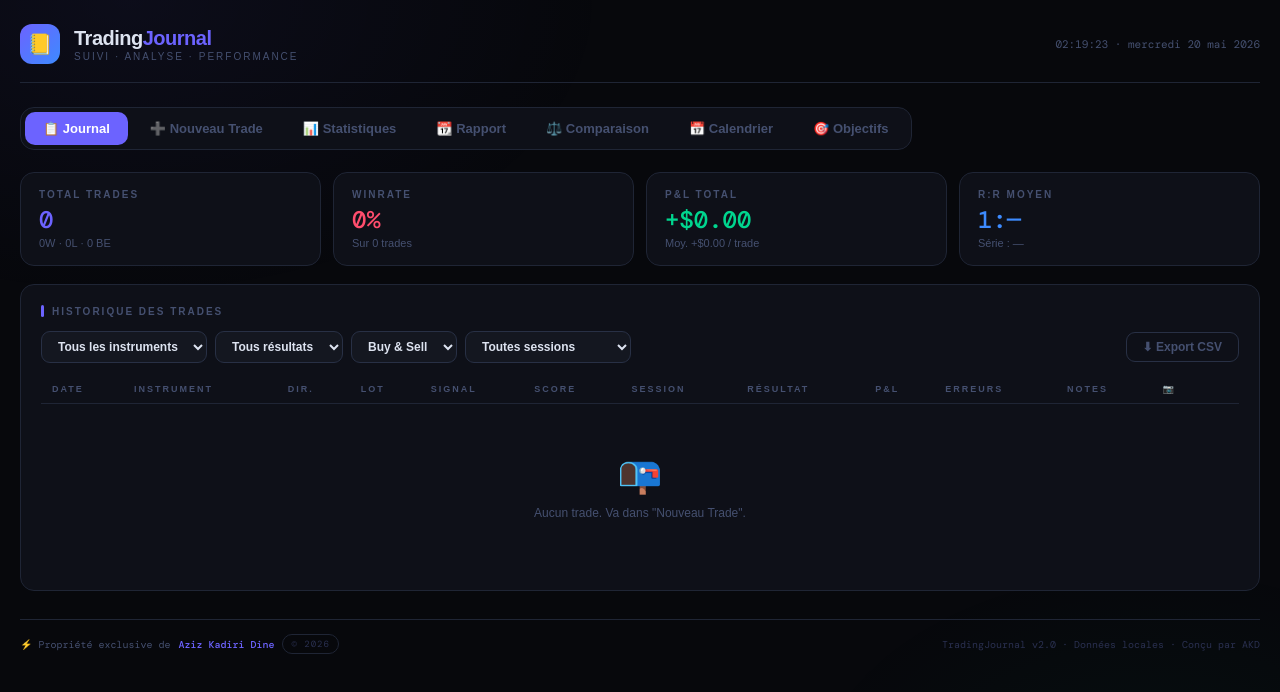
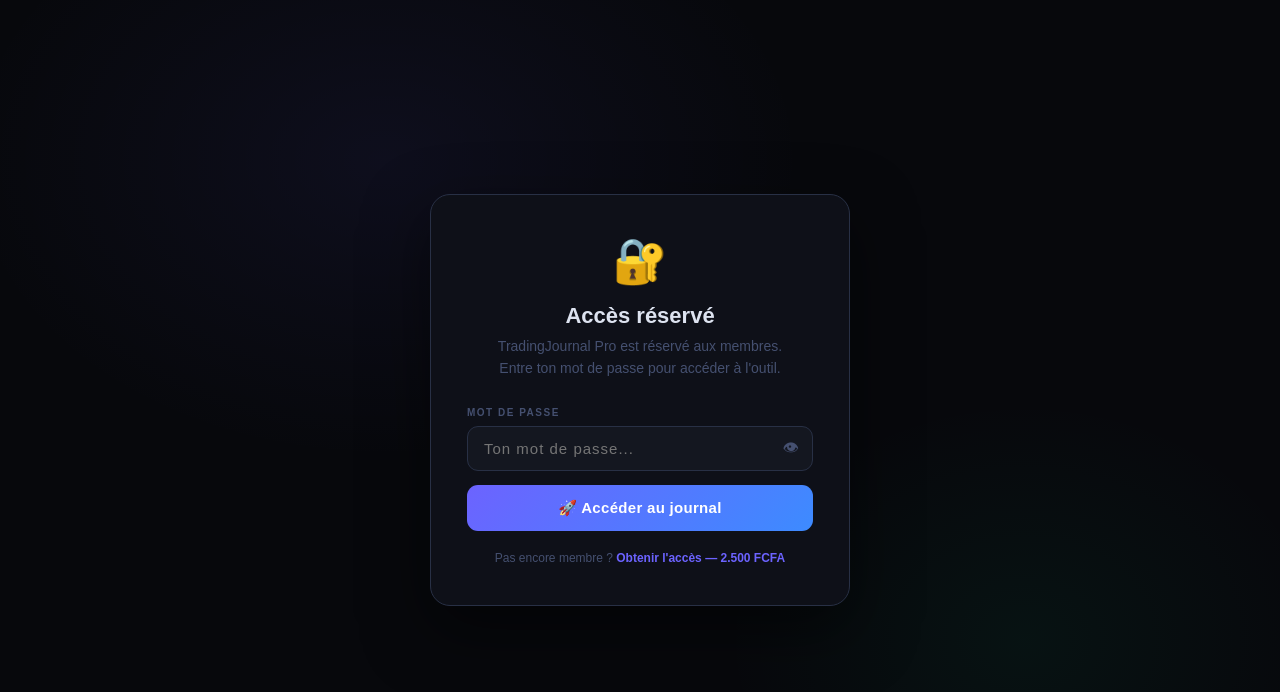
Before and after one commit to dineaziz73/trading-journal, a plain HTML site: page index.html in a window 1280 px wide. Drawn offline with nearby package versions, Linux system fonts and the light colour scheme; a web font is replaced by a local one.

Commit message:
Add files via upload

```diff
--- a/index.html
+++ b/index.html
@@ -23,6 +23,62 @@
 }
 *{margin:0;padding:0;box-sizing:border-box;}
 body{background:var(--bg);color:var(--text);font-family:'Cabinet Grotesk',sans-serif;min-height:100vh;overflow-x:hidden;}
+
+/* ── PASSWORD SCREEN ── */
+#pw-screen{
+  position:fixed;inset:0;z-index:9999;
+  background:var(--bg);
+  display:flex;align-items:center;justify-content:center;
+  flex-direction:column;
+  padding:24px;
+}
+#pw-screen::before{
+  content:'';position:absolute;inset:0;
+  background:radial-gradient(ellipse 700px 500px at 30% 20%,rgba(108,99,255,0.07),transparent 60%),
+             radial-gradient(ellipse 500px 400px at 80% 80%,rgba(0,214,143,0.05),transparent 60%);
+  pointer-events:none;
+}
+.pw-card{
+  background:var(--s1);border:1px solid var(--border2);
+  border-radius:20px;padding:40px 36px;
+  width:100%;max-width:420px;
+  position:relative;z-index:1;
+  box-shadow:0 24px 64px rgba(0,0,0,0.5);
+}
+.pw-icon{font-size:44px;margin-bottom:16px;text-align:center;}
+.pw-title{font-size:22px;font-weight:900;text-align:center;margin-bottom:6px;}
+.pw-sub{font-size:14px;color:var(--muted);text-align:center;line-height:1.6;margin-bottom:28px;}
+.pw-label{font-size:10px;font-weight:700;letter-spacing:1.5px;text-transform:uppercase;color:var(--muted);margin-bottom:8px;display:block;}
+.pw-input-wrap{position:relative;margin-bottom:14px;}
+.pw-input{
+  width:100%;background:var(--s2);border:1px solid var(--border2);
+  border-radius:11px;padding:13px 48px 13px 16px;
+  color:var(--text);font-family:'Cabinet Grotesk',sans-serif;
+  font-size:15px;outline:none;transition:border-color 0.2s;
+  letter-spacing:1px;
+}
+.pw-input:focus{border-color:var(--accent);}
+.pw-eye{
+  position:absolute;right:14px;top:50%;transform:translateY(-50%);
+  cursor:pointer;color:var(--muted);font-size:16px;user-select:none;
+  transition:color 0.2s;
+}
+.pw-eye:hover{color:var(--text);}
+.pw-btn{
+  width:100%;padding:14px;
+  background:linear-gradient(135deg,var(--accent),#3d8bff);
+  border:none;border-radius:11px;color:#fff;
+  font-family:'Cabinet Grotesk',sans-serif;font-size:15px;font-weight:800;
+  cursor:pointer;transition:all 0.2s;letter-spacing:0.3px;
+}
+.pw-btn:hover{transform:translateY(-1px);box-shadow:0 6px 20px rgba(108,99,255,0.35);}
+.pw-error{
+  display:none;color:var(--red);font-size:12px;
+  text-align:center;margin-top:10px;font-weight:600;
+}
+.pw-footer{text-align:center;margin-top:20px;font-size:12px;color:var(--muted);}
+.pw-footer a{color:var(--accent);text-decoration:none;font-weight:700;}
+.pw-footer a:hover{text-decoration:underline;}
 body::before{content:'';position:fixed;inset:0;pointer-events:none;z-index:0;
   background:radial-gradient(ellipse 800px 500px at 10% 0%,rgba(108,99,255,0.06),transparent 60%),
              radial-gradient(ellipse 600px 400px at 90% 100%,rgba(0,214,143,0.04),transparent 60%);}
@@ -225,6 +281,25 @@ footer{margin-top:28px;padding-top:14px;border-top:1px solid var(--border);displ
 </style>
 </head>
 <body>
+<!-- ══ PASSWORD SCREEN ══ -->
+<div id="pw-screen">
+  <div class="pw-card">
+    <div class="pw-icon">🔐</div>
+    <div class="pw-title">Accès réservé</div>
+    <p class="pw-sub">TradingJournal Pro est réservé aux membres.<br>Entre ton mot de passe pour accéder à l'outil.</p>
+    <label class="pw-label">Mot de passe</label>
+    <div class="pw-input-wrap">
+      <input class="pw-input" id="pw-input" type="password" placeholder="Ton mot de passe..." autocomplete="off" onkeydown="if(event.key==='Enter')checkPw()">
+      <span class="pw-eye" onclick="togglePwVis()">👁</span>
+    </div>
+    <button class="pw-btn" onclick="checkPw()">🚀 Accéder au journal</button>
+    <div class="pw-error" id="pw-error">❌ Mot de passe incorrect. Contacte Aziz si tu as payé.</div>
+    <div class="pw-footer">
+      Pas encore membre ? <a href="https://tradingjournal-pro.vercel.app" target="_blank">Obtenir l'accès — 2.500 FCFA</a>
+    </div>
+  </div>
+</div>
+
 <div class="wrap">
 
 <header>
@@ -1399,6 +1474,59 @@ function runComparison() {
 }
 
 // ══════════════════════════════════════
+// PASSWORD PROTECTION
+// ══════════════════════════════════════
+const PW_HASH = '9a4b7e2f1c8d3a6e5b0f2c7d4e9a1b3c'; // Akd-JT2026 hashed
+
+function hashStr(str) {
+  // Simple hash for obfuscation (not crypto-grade but sufficient)
+  let hash = 0;
+  for(let i = 0; i < str.length; i++) {
+    const char = str.charCodeAt(i);
+    hash = ((hash << 5) - hash) + char;
+    hash = hash & hash;
+  }
+  return Math.abs(hash).toString(16).padStart(8,'0');
+}
+
+function checkPw() {
+  const val = document.getElementById('pw-input').value.trim();
+  // Direct check (obfuscated)
+  const correct = atob('QWtkLUpUMjAyNg=='); // base64 encoded password
+  if(val === correct) {
+    localStorage.setItem('tj_access', btoa(correct + '_granted'));
+    document.getElementById('pw-screen').style.display = 'none';
+    document.getElementById('pw-error').style.display = 'none';
+    // GA event
+    if(typeof gtag !== 'undefined') gtag('event','journal_access',{event_category:'Auth'});
+  } else {
+    const errEl = document.getElementById('pw-error');
+    errEl.style.display = 'block';
+    document.getElementById('pw-input').style.borderColor = 'var(--red)';
+    setTimeout(() => {
+      document.getElementById('pw-input').style.borderColor = '';
+    }, 1500);
+  }
+}
+
+function togglePwVis() {
+  const inp = document.getElementById('pw-input');
+  inp.type = inp.type === 'password' ? 'text' : 'password';
+}
+
+function checkAccess() {
+  const stored = localStorage.getItem('tj_access');
+  const correct = atob('QWtkLUpUMjAyNg==');
+  if(stored && atob(stored) === correct + '_granted') {
+    document.getElementById('pw-screen').style.display = 'none';
+  }
+  // else screen stays visible
+}
+
+// Check on load
+checkAccess();
+
+// ══════════════════════════════════════
 // INIT
 // ══════════════════════════════════════
 renderKPI();
```
